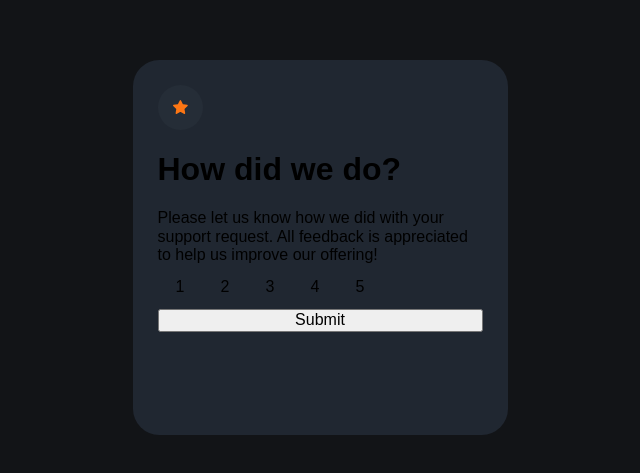
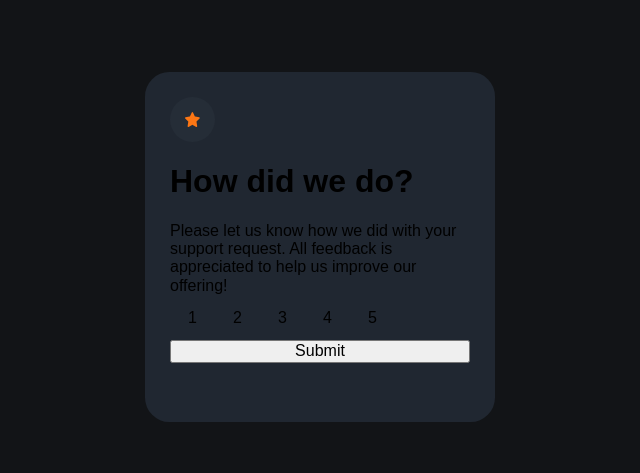
Before and after one commit to ramonsebastianluna/Interactive-Rating-FEM, a React (Vite) app: page / in a window 1280 px wide. Shown: the part 153-626 px from the top of the page, without its empty margins (320-960 px from the left). Built offline with nearby package versions, Linux system fonts and the light colour scheme; a web font is replaced by a local one.

Commit message:
fix(sass-styles): fixed size in app component

```diff
--- a/src/sass/components/_App.scss
+++ b/src/sass/components/_App.scss
@@ -1,6 +1,6 @@
 .mi-app {
-    width: 375px;
-    height: 375px;
+    width: 350px;
+    height: 350px;
     font-family: $Overpass;
     font-weight: 400;
     background-color: $Bg-Blue;
```
